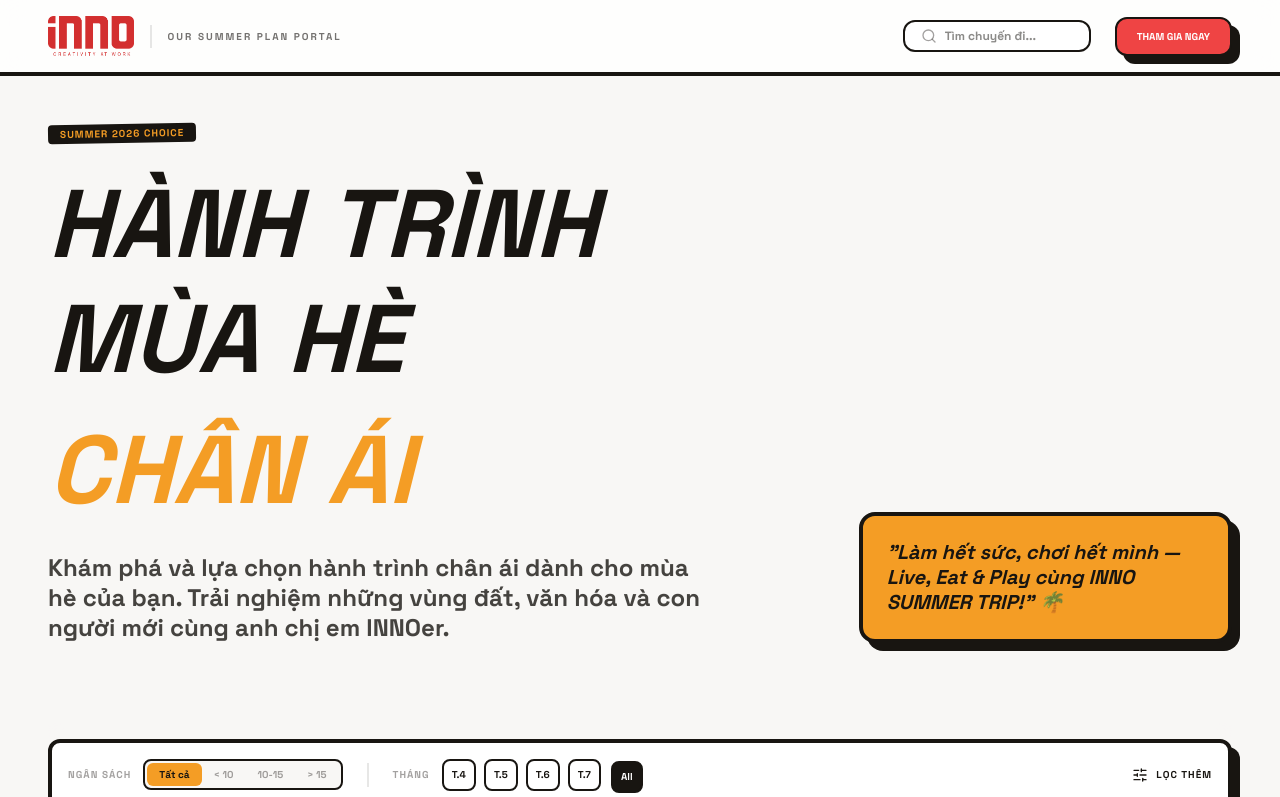
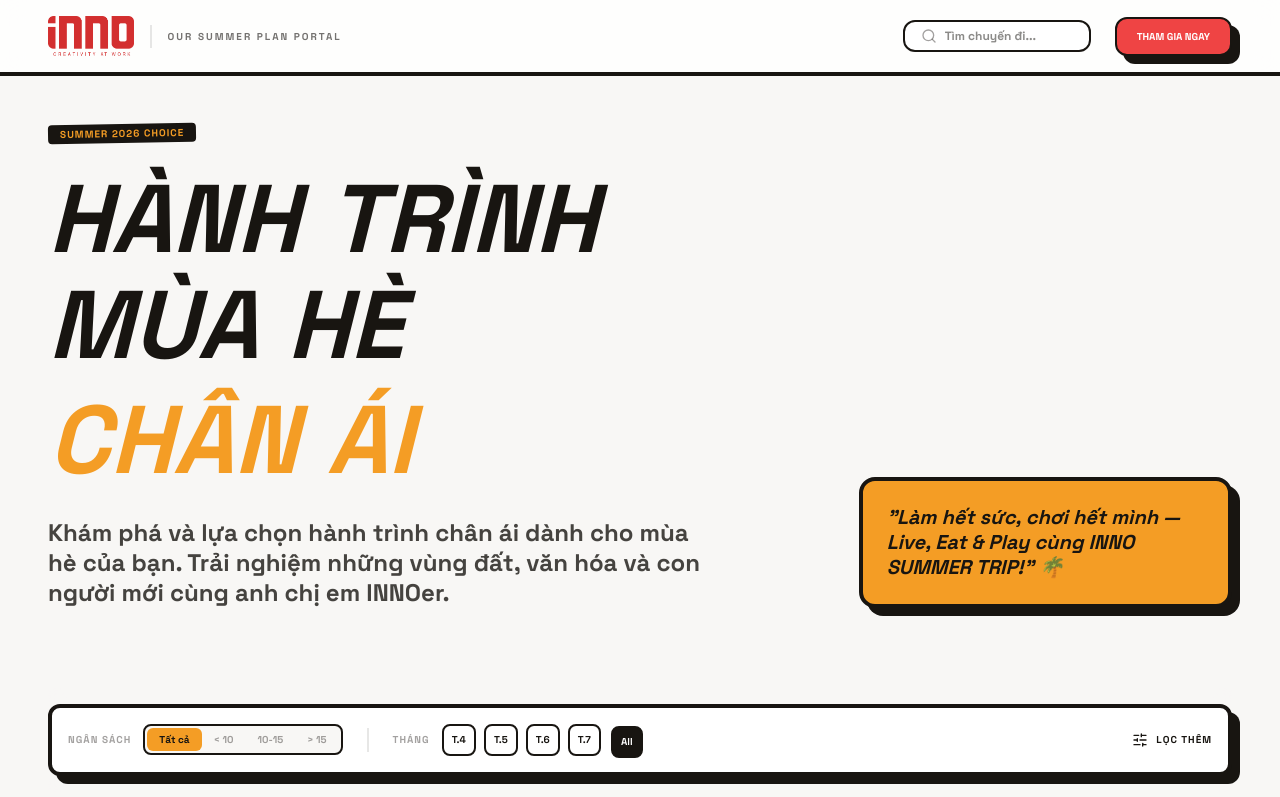
Before and after one commit to darkend16987/inno-summertrip-plan, a Next.js app: page / in a window 1280 px wide. Shown: the top 797 px of the page. Built offline with nearby package versions, Linux system fonts and the light colour scheme.

Commit message:
Fine-tune hero title spacing and plane rotation

```diff
--- a/src/app/page.tsx
+++ b/src/app/page.tsx
@@ -65,7 +65,7 @@ export default function Home() {
             >
               <div className="flex items-center gap-4">
                 <div className="w-40 h-[4px] bg-white rounded-full opacity-30"></div>
-                <Plane className="w-24 h-24 text-white fill-white rotate-90" />
+                <Plane className="w-24 h-24 text-white fill-white rotate-45" />
               </div>
               <img
                 src="/images/Logo.png"
@@ -124,10 +124,10 @@ export default function Home() {
               initial={{ y: 20, opacity: 0 }}
               animate={{ y: 0, opacity: 1 }}
               transition={{ delay: 0.1 }}
-              className="text-5xl md:text-8xl font-black uppercase italic flex flex-col gap-2 md:gap-4"
+              className="text-5xl md:text-8xl font-black uppercase italic flex flex-col gap-1 md:gap-2.5"
             >
               {/* Line 1: HÀNH TRÌNH MÙA HÈ */}
-              <div className="flex flex-wrap text-charcoal leading-[1.2]">
+              <div className="flex flex-wrap text-charcoal leading-[1.1]">
                 {"HÀNH TRÌNH MÙA HÈ".split(" ").map((word, wordIdx, words) => (
                   <span key={wordIdx} className="inline-flex whitespace-nowrap">
                     {word.split("").map((char, i) => (
@@ -150,7 +150,7 @@ export default function Home() {
               </div>
 
               {/* Line 2: CHÂN ÁI */}
-              <div className="flex flex-wrap text-primary leading-[1.2]">
+              <div className="flex flex-wrap text-primary leading-[1.1]">
                 {"CHÂN ÁI".split(" ").map((word, wordIdx, words) => (
                   <span key={wordIdx} className="inline-flex whitespace-nowrap">
                     {word.split("").map((char, i) => (
```
